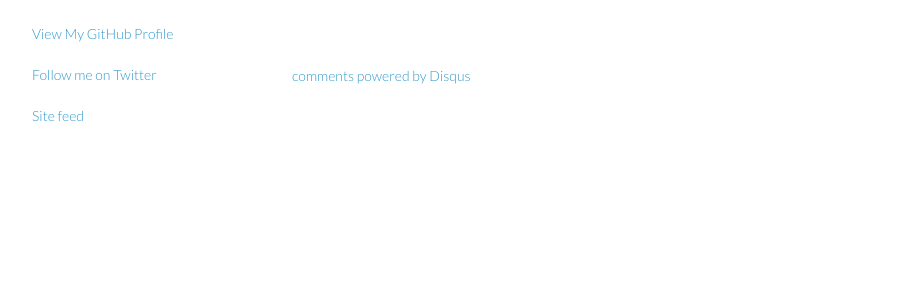
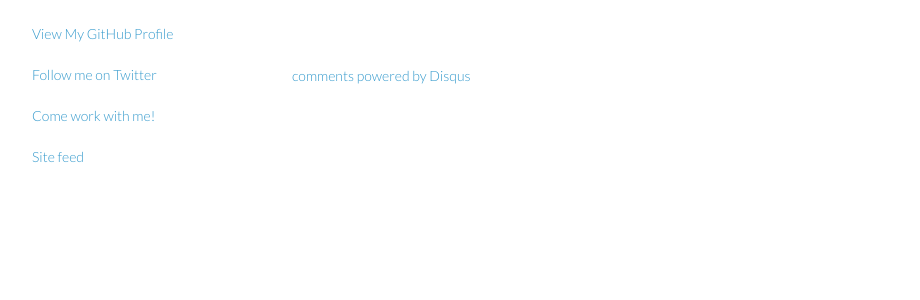
Before and after one commit to amanda-mitchell/fallingcanbedeadly.com, a Jekyll site: the page built from _posts/2007-08-01-and-now-for-something-completely-different.html, in a window 1280 px wide. Shown: the part 148-448 px from the top of the page, without its empty margins (178-1098 px from the left). Built offline with Jekyll 4.4.1, drawn with Linux system fonts in a browser that asks for light colours; comment, search, counter and statistics services are not loaded.

Commit message:
Add links to job posting.

```diff
--- a/_layouts/post.html
+++ b/_layouts/post.html
@@ -20,6 +20,7 @@
         <p>Sitting in relative obscurity since 2007&hellip;</p>
         <p class="view"><a href="https://github.com/david-mitchell">View My GitHub Profile</a></p>
         <p class="view"><a href="http://https://twitter.com/theDMitchell">Follow me on Twitter</a></p>
+        <p class="view"><a href="http://www.logos.com/jobs/SoftwareDeveloper">Come work with me!</a></p>
         <p class="view"><a href="/atom.xml">Site feed</a></p>
       </header>
       <section>
--- a/index.html
+++ b/index.html
@@ -23,6 +23,7 @@ title: daveBlog
         <p>There is a madness to my method&hellip;</p>
         <p class="view"><a href="https://github.com/david-mitchell">View My GitHub Profile</a></p>
         <p class="view"><a href="http://https://twitter.com/theDMitchell">Follow me on Twitter</a></p>
+        <p class="view"><a href="http://www.logos.com/jobs/SoftwareDeveloper">Come work with me!</a></p>
         <p class="view"><a href="/atom.xml">Site feed</a></p>
       </header>
 
```
